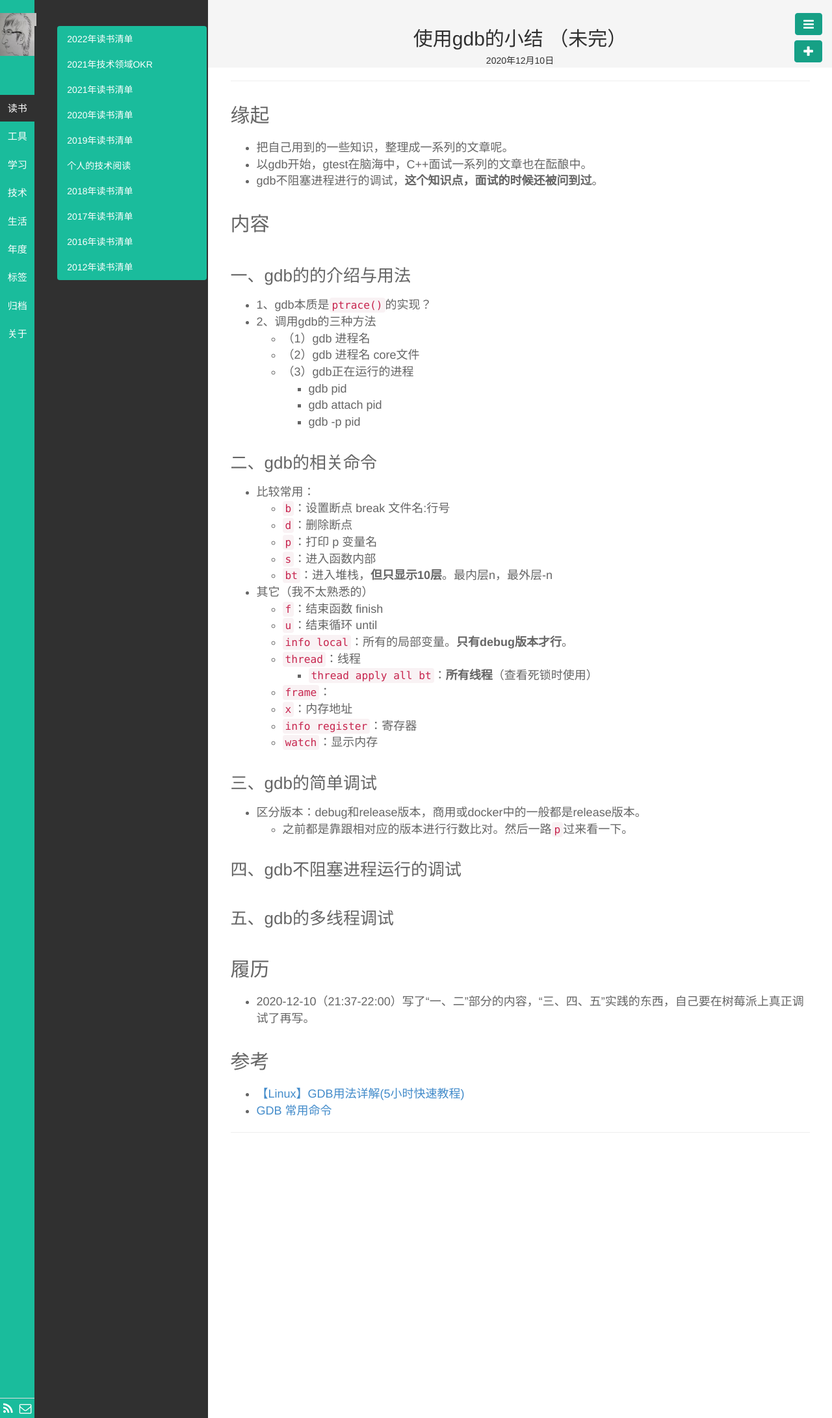
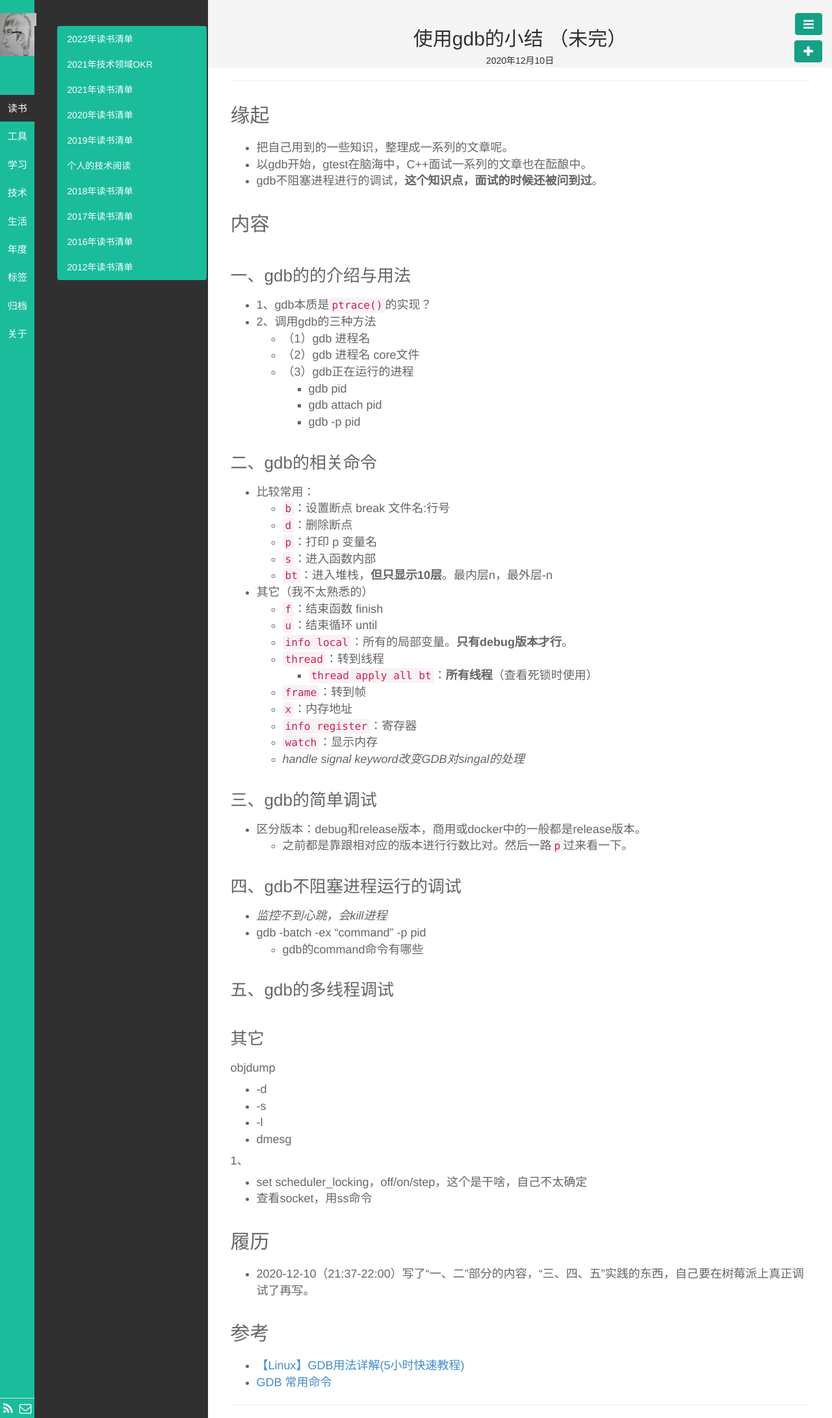
Before and after one commit to wolflion/blog, a Jekyll site: the page built from _posts/技术/2020-12-10-using-GDB.md, in a window 1280 px wide. Shown: the whole page at 65% size. Built offline with Jekyll 4.4.1, drawn with Linux system fonts in a browser that asks for light colours.

Commit message:
Update 2020-12-10-using-GDB.md

```diff
--- a/_posts/技术/2020-12-10-using-GDB.md
+++ b/_posts/技术/2020-12-10-using-GDB.md
@@ -38,12 +38,13 @@ description:
   + `f`：结束函数 finish
   + `u`：结束循环  until
   + `info local`：所有的局部变量。**只有debug版本才行**。
-  + `thread`：线程
+  + `thread`：转到线程
     + `thread apply all bt`：**所有线程**（查看死锁时使用）
-  + `frame`：
+  + `frame`：转到帧
   + `x`：内存地址
   + `info register`：寄存器
   + `watch`：显示内存
+  + *handle signal keyword改变GDB对singal的处理*
 
 ### 三、gdb的简单调试
 
@@ -52,7 +53,25 @@ description:
 
 ### 四、gdb不阻塞进程运行的调试
 
++ *监控不到心跳，会kill进程*
++ gdb -batch -ex "command" -p pid
+  + gdb的command命令有哪些
+
 ### 五、gdb的多线程调试
+
+### 其它
+
+#### objdump
+
++ -d
++ -s
++ -l
++ dmesg
+
+#### 1、
+
++ set scheduler_locking，off/on/step，这个是干啥，自己不太确定
++ 查看socket，用ss命令
 
 ## 履历
 + 2020-12-10（21:37-22:00）写了“一、二”部分的内容，“三、四、五”实践的东西，自己要在树莓派上真正调试了再写。
```
